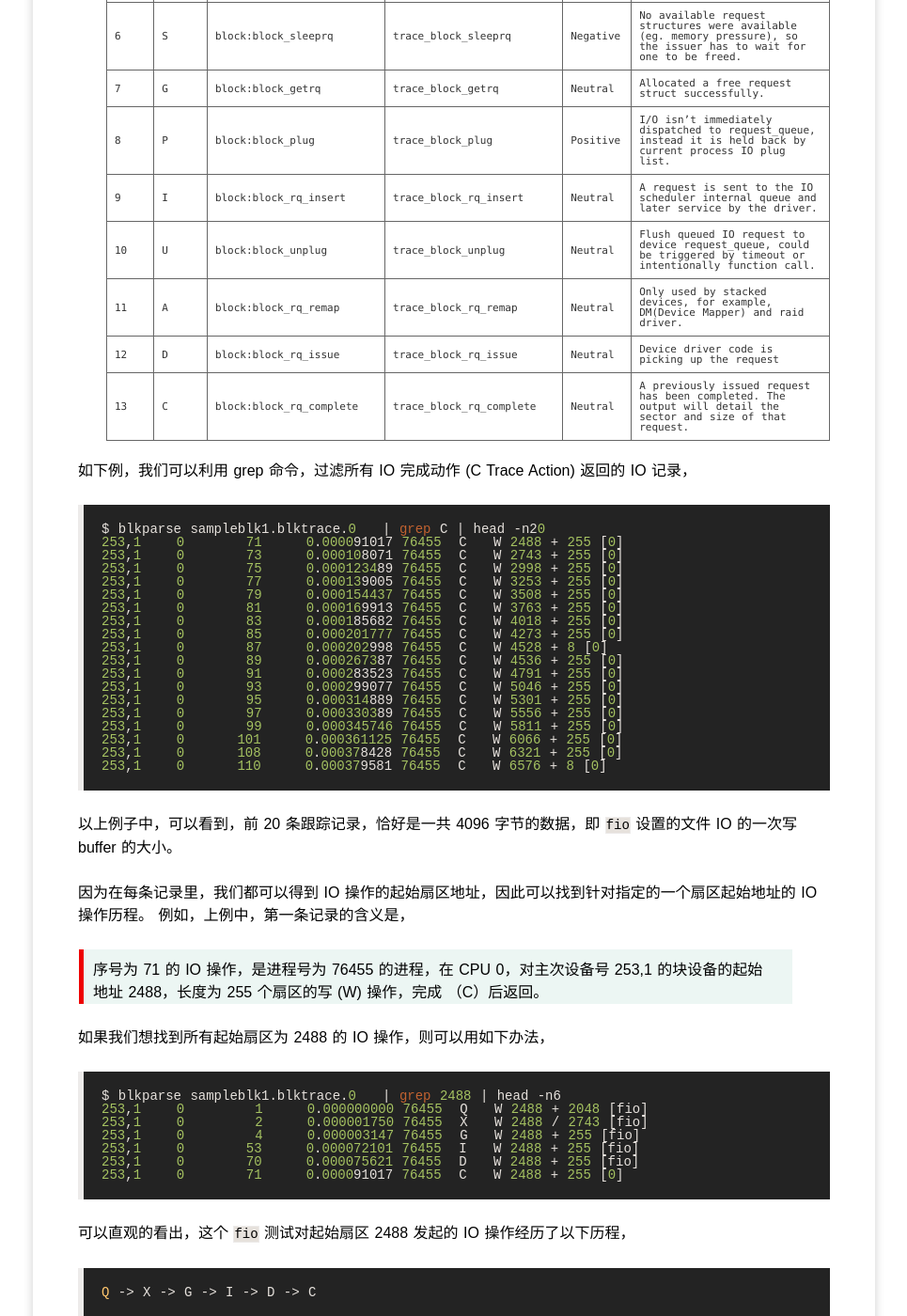
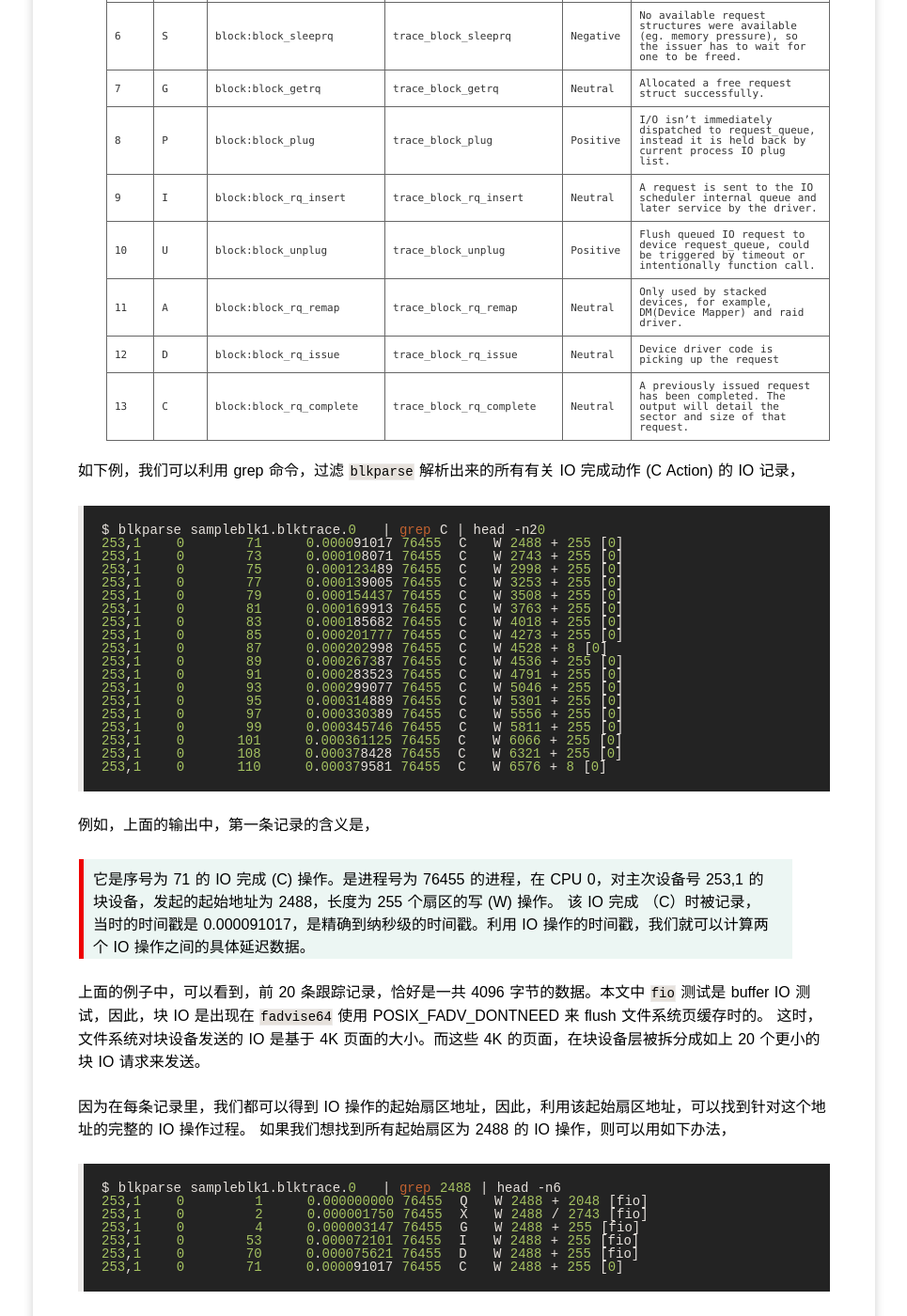
Before and after one commit to yangoliver/yangoliver.github.io, a Jekyll site: the page built from _posts/2016/2016-10-27-linux-block-driver-basic-5.md, in a window 1280 px wide and 1400 px high, scrolled down 1892 px. Shown: the whole window at 94% size, without its empty margins (157-1122 px from the left). Built offline with Jekyll 4.4.1, drawn with Linux system fonts in a browser that asks for light colours; comment, search, counter and statistics services are not loaded; some of the changed text lies outside the part shown.

Commit message:
draft: cleanup description for blkparse output examples

```diff
--- a/_posts/2016/2016-10-27-linux-block-driver-basic-5.md
+++ b/_posts/2016/2016-10-27-linux-block-driver-basic-5.md
@@ -65,12 +65,12 @@ tags: [driver, perf, crash, trace, file system, kernel, linux, storage]
 |  7  | G    |block:block_getrq         |trace_block_getrq         |Neutral    |Allocated a free request struct successfully.                                                                        |
 |  8  | P    |block:block_plug          |trace_block_plug          |Positive   |I/O isn't immediately dispatched to request_queue, instead it is held back by current process IO plug list.          |
 |  9  | I    |block:block_rq_insert     |trace_block_rq_insert     |Neutral    |A request is sent to the IO scheduler internal queue and later service by the driver.                                |
-|  10 | U    |block:block_unplug        |trace_block_unplug        |Neutral    |Flush queued IO request to device request_queue, could be triggered by timeout or intentionally function call.       |
+|  10 | U    |block:block_unplug        |trace_block_unplug        |Positive   |Flush queued IO request to device request_queue, could be triggered by timeout or intentionally function call.       |
 |  11 | A    |block:block_rq_remap      |trace_block_rq_remap      |Neutral    |Only used by stacked devices, for example, DM(Device Mapper) and raid driver.                                        |
 |  12 | D    |block:block_rq_issue      |trace_block_rq_issue      |Neutral    |Device driver code is picking up the request                                                                         |
 |  13 | C    |block:block_rq_complete   |trace_block_rq_complete   |Neutral    |A previously issued request has been completed. The output will detail the sector and size of that request.          |
 
-如下例，我们可以利用 grep 命令，过滤所有 IO 完成动作 (C Trace Action) 返回的 IO 记录，
+如下例，我们可以利用 grep 命令，过滤 `blkparse` 解析出来的所有有关 IO 完成动作 (C Action) 的 IO 记录，
 
 	$ blkparse sampleblk1.blktrace.0   | grep C | head -n20
 	253,1    0       71     0.000091017 76455  C   W 2488 + 255 [0]
@@ -92,13 +92,15 @@ tags: [driver, perf, crash, trace, file system, kernel, linux, storage]
 	253,1    0      108     0.000378428 76455  C   W 6321 + 255 [0]
 	253,1    0      110     0.000379581 76455  C   W 6576 + 8 [0]
 
-以上例子中，可以看到，前 20 条跟踪记录，恰好是一共 4096 字节的数据，即 `fio` 设置的文件 IO 的一次写 buffer 的大小。
+例如，上面的输出中，第一条记录的含义是，
 
-因为在每条记录里，我们都可以得到 IO 操作的起始扇区地址，因此可以找到针对指定的一个扇区起始地址的 IO 操作历程。
-例如，上例中，第一条记录的含义是，
+> 它是序号为 71 的 IO 完成 (C) 操作。是进程号为 76455 的进程，在 CPU 0，对主次设备号 253,1 的块设备，发起的起始地址为 2488，长度为 255 个扇区的写 (W) 操作。
+> 该 IO 完成 （C）时被记录，当时的时间戳是 0.000091017，是精确到纳秒级的时间戳。利用 IO 操作的时间戳，我们就可以计算两个 IO 操作之间的具体延迟数据。
 
-> 序号为 71 的 IO 操作，是进程号为 76455 的进程，在 CPU 0，对主次设备号 253,1 的块设备的起始地址 2488，长度为 255 个扇区的写 (W) 操作，完成 （C）后返回。
+上面的例子中，可以看到，前 20 条跟踪记录，恰好是一共 4096 字节的数据。本文中 `fio` 测试是 buffer IO 测试，因此，块 IO 是出现在 `fadvise64` 使用 POSIX_FADV_DONTNEED 来 flush 文件系统页缓存时的。
+这时，文件系统对块设备发送的 IO 是基于 4K 页面的大小。而这些 4K 的页面，在块设备层被拆分成如上 20 个更小的块 IO 请求来发送。
 
+因为在每条记录里，我们都可以得到 IO 操作的起始扇区地址，因此，利用该起始扇区地址，可以找到针对这个地址的完整的 IO 操作过程。
 如果我们想找到所有起始扇区为 2488 的 IO 操作，则可以用如下办法，
 
 	$ blkparse sampleblk1.blktrace.0   | grep 2488 | head -n6
@@ -113,7 +115,11 @@ tags: [driver, perf, crash, trace, file system, kernel, linux, storage]
 
 	Q -> X -> G -> I -> D -> C
 
+如果对照前面的 blkparse(1) 的 Trace Action 的说明表格，我们就可以很容易理解，内核在块设备层对该起始扇区做的所有 IO 操作的时序。
+
 下面，就针对同一个起始扇区号为 2488 的 IO 操作所经历的历程，对Linux 块 IO 流程做简要说明。
+
+TBD.
 
 ## 4. 小结
 
```
